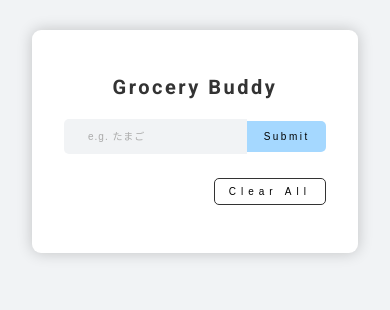
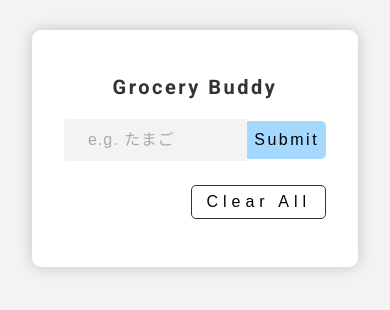
Before and after one commit to MassMatsu/react-grocery-buddy, a React (Create React App) app: page / in a window 390 px wide. Shown: the top 310 px of the page. Built offline with nearby package versions, Linux system fonts and the light colour scheme; the HTML template or start-up script is replaced by a standard one.

Commit message:
fixed css font size

```diff
--- a/public/index.html
+++ b/public/index.html
@@ -25,7 +25,7 @@
       work correctly both with client-side routing and a non-root public URL.
       Learn how to configure a non-root public URL by running `npm run build`.
     -->
-    <title>React App</title>
+    <title>Grocery Buddy</title>
   </head>
   <body>
     <noscript>You need to enable JavaScript to run this app.</noscript>
--- a/src/index.css
+++ b/src/index.css
@@ -267,7 +267,7 @@ input::placeholder {
   }
 
   .msg {
-    font-size: 1rem;
+    font-size: 1.6rem;
     font-weight: 500;
     padding: 0.5rem 0;
     letter-spacing: 0.25rem;
@@ -280,7 +280,7 @@ input::placeholder {
     margin-bottom: 2rem;
   }
   .input {
-    font-size: 1rem;
+    font-size: 1.6rem;
     letter-spacing: 0.1rem;
   }
   .form {
@@ -290,25 +290,25 @@ input::placeholder {
     margin-bottom: 2.4rem;
   }
   .btn--submit {
-    font-size: 1rem;
+    font-size: 1.6rem;
     letter-spacing: 0.25rem;
     padding: 1rem 0;
   }
   .item {
-    font-size: 1rem;
+    font-size: 1.4rem;
     padding: 1rem 0.5rem;
   }
   .btn-box {
     gap: 1.2rem;
   }
   .btn {
-    font-size: 1rem;
+    font-size: 1.4rem;
   }
   .btn--trash {
-    font-size: 0.9rem;
+    font-size: 1.3rem;
   }
   .btn--clear {
-    font-size: 1rem;
+    font-size: 1.6rem;
     padding: 0.7rem 1.4rem;
   }
 }
```
